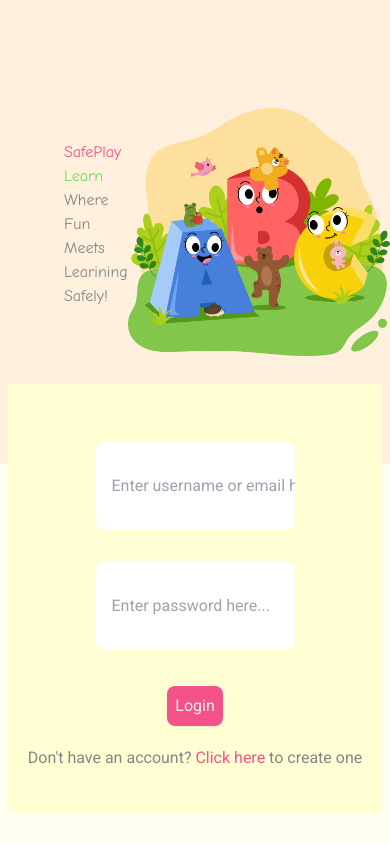
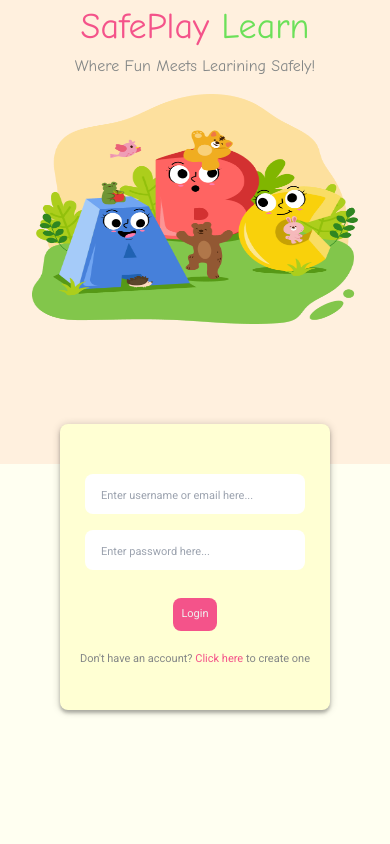
Before and after one commit to yaqeen009/DCIT302-Semester-Project, a React (Vite) app in the folder frontend/: page / in a window 390 px wide. Built offline with nearby package versions, Linux system fonts and the light colour scheme.

Commit message:
Complete Login Responsiveness

```diff
--- a/frontend/src/components/button.jsx
+++ b/frontend/src/components/button.jsx
@@ -1,6 +1,6 @@
 const Button = ({btnName, btnFunction, btnType}) => {
     return (
-        <div className="font-roboto bg-primary-400 w-fit m-5 p-2 rounded-lg text-tertiary-400 shadow-sm hover:text-tertiary-400  hover:bg-secondary-400">
+        <div className="font-roboto bg-primary-400 text-mobile-label md:text-tablet-label xl:text-label w-fit m-5 p-2 rounded-lg text-tertiary-400 shadow-1dp hover:text-tertiary-400  hover:bg-secondary-400">
             <button type={btnType} onClick={btnFunction}>{btnName}</button>
         </div>
      );
--- a/frontend/src/components/login.jsx
+++ b/frontend/src/components/login.jsx
@@ -9,7 +9,7 @@ const Login = ({ toggle, isOpen }) => {
   return (
     <div>
       {isOpen ? (
-        <div className="form xl:my-[88px] bg-secondary-300 w-fit h-fit xl:py-[20vh] py-[5vh] px-5 align-middle xl:ml-[105px]">
+        <div className="form xl:my-[88px] bg-secondary-300 w-fit h-fit xl:py-[20vh] md:py-[5vh] py-[5vh] px-5 align-middle xl:ml-[50px] shadow-2dp rounded-lg">
           <form
             onSubmit={btnFunction}
             className="flex flex-col items-center font-roboto"
@@ -17,19 +17,19 @@ const Login = ({ toggle, isOpen }) => {
             <input
               type="text"
               placeholder="Enter username or email here..."
-              className="xl:placeholder:text-label md:placeholder:text-tablet-label sm:placeholder:text-mobile-label xl:w-[456px] md:w-[330px] xl:h-16 md:h-8 py-8 pl-4 rounded-lg my-4"
+              className="xl:placeholder:text-label md:placeholder:text-tablet-label placeholder:text-mobile-label xl:w-[456px] md:w-[330px] w-[220px] xl:h-16 md:h-8 h-4 py-5 md:py-6 xl:py-8 pl-4 rounded-lg md:my-4 xl:my-4 my-2"
               required
             />
             <input
               type="text"
               placeholder="Enter password here..."
-              className="xl:placeholder:text-label md:placeholder:text-tablet-label sm:placeholder:text-mobile-label xl:w-[456px] md:w-[330px] xl:h-16 md:h-8 py-8 pl-4 rounded-lg my-4"
+              className="xl:placeholder:text-label md:placeholder:text-tablet-label placeholder:text-mobile-label xl:w-[456px] md:w-[330px] w-[220px] xl:h-16 md:h-8 h-4 py-5 md:py-6 xl:py-8 pl-4 rounded-lg md:my-4 xl:my-4 my-2"
               required
             />
             <Button btnName={"Login"} btnType={"submit"} />
-            <p className="text-tertiary-300 text-label">
+            <p className="text-tertiary-300 xl:text-label md:text-tablet-label text-mobile-label ">
               Don't have an account?{" "}
-              <button onClick={toggle} className="text-primary-400">
+              <button onClick={toggle} className="text-primary-400 xl:text-label md:text-tablet-label text-mobile-label">
                 Click here
               </button>{" "}
               to create one
--- a/frontend/src/components/signup.jsx
+++ b/frontend/src/components/signup.jsx
@@ -10,39 +10,39 @@ const SignUp = ({ toggle, isOpen }) => {
   return (
     <div>
       {isOpen ? (
-        <div className="form xl:my-[88px] bg-secondary-300 w-fit h-fit xl:py-[20vh] py-[2vh] px-5 align-middle xl:ml-[105px]">
+        <div className="form xl:my-[88px] bg-secondary-300 w-fit h-fit xl:py-[10vh] md:py-[5vh] py-[2vh] px-5 align-middle xl:ml-[50px] shadow-2dp rounded-lg">
           <form onSubmit={btnFunction} className="flex flex-col items-center font-roboto">
             <input
               type="email"
               placeholder="Enter email here..."
-              className="xl:placeholder:text-label md:placeholder:text-tablet-label sm:placeholder:text-mobile-label xl:w-[456px] md:w-[330px] xl:h-16 md:h-8 py-8 pl-4 rounded-lg my-4"
+              className="xl:placeholder:text-label md:placeholder:text-tablet-label placeholder:text-mobile-label xl:w-[456px] md:w-[330px] w-[220px] xl:h-16 md:h-8 h-4 py-5 md:py-6 xl:py-8 pl-4 rounded-lg md:my-4 xl:my-4 my-2"
               required
             />
             <input
               type="text"
               placeholder="Enter username here..."
-              className="xl:placeholder:text-label md:placeholder:text-tablet-label sm:placeholder:text-mobile-label xl:w-[456px] md:w-[330px] xl:h-16 md:h-8 py-8 pl-4 rounded-lg my-4"
+              className="xl:placeholder:text-label md:placeholder:text-tablet-label placeholder:text-mobile-label xl:w-[456px] md:w-[330px] w-[220px] xl:h-16 md:h-8 h-4 py-5 md:py-6 xl:py-8 pl-4 rounded-lg md:my-4 xl:my-4 my-2"
               required
             />
             <input
               type="text"
               placeholder="Enter password here..."
-              className="xl:placeholder:text-label md:placeholder:text-tablet-label sm:placeholder:text-mobile-label xl:w-[456px] md:w-[330px] xl:h-16 md:h-8 py-8 pl-4 rounded-lg my-4"
+              className="xl:placeholder:text-label md:placeholder:text-tablet-label placeholder:text-mobile-label xl:w-[456px] md:w-[330px] w-[220px] xl:h-16 md:h-8 h-4 py-5 md:py-6 xl:py-8 pl-4 rounded-lg md:my-4 xl:my-4 my-2"
               required
             />
             <input
               type="text"
               placeholder="Confirm password"
-              className="xl:placeholder:text-label md:placeholder:text-tablet-label sm:placeholder:text-mobile-label xl:w-[456px] md:w-[330px] xl:h-16 md:h-8 py-8 pl-4 rounded-lg my-4"
+              className="xl:placeholder:text-label md:placeholder:text-tablet-label placeholder:text-mobile-label xl:w-[456px] md:w-[330px] w-[220px] xl:h-16 md:h-8 h-4 py-5 md:py-6 xl:py-8 pl-4 rounded-lg md:my-4 xl:my-4 my-2"
               required
             />
             <Button
               btnName={"Create Account"}
               btnType={"submit"}
             />
-            <p className="text-tertiary-300 sm:text-mobile-label md:text-tablet-label xl:text-label">
+            <p className="text-tertiary-300 xl:text-label md:text-tablet-label text-mobile-label ">
               Already have an account?
-              <button onClick={toggle} className="text-primary-400">Click here</button>{" "}
+              <button onClick={toggle} className="text-primary-400 xl:text-label md:text-tablet-label text-mobile-label">Click here</button>{" "}
               to create one
             </p>
           </form>
--- a/frontend/src/pages/signIn.jsx
+++ b/frontend/src/pages/signIn.jsx
@@ -18,20 +18,20 @@ const SignIn = () => {
   }
   return (
     <div className="login font-comic">
-      <div className="flex flex-col xl:flex-row xl:mx-[10vw] h-[100vh]">
-        <div className="info flex xl:flex-col px-16 items-center bg-secondary-100 h-[55vh]">
-          <div className="mb-4">
-            <h1 className="text-primary-400 sm:text-mobile-display md:text-tablet-display xl:text-display">
+      <div className="flex flex-col xl:flex-row xl:mx-[10vw] h-[100vh] xl:items-center">
+        <div className="info flex flex-col md:flex-row xl:flex-col px-8 items-center bg-secondary-100 xl:bg-secondary-200 xl:h-fit h-[55vh]">
+          <div className="mb-4 md:mr-5 text-center xl:text-start ">
+            <h1 className="text-primary-400 text-mobile-display md:text-tablet-display xl:text-display">
               SafePlay <span className="text-primary-100">Learn</span>
             </h1>
             <h2 className="sm:text-mobile-title md:text-tablet-title xl:text-title text-tertiary-300">
               Where Fun Meets Learining Safely!
             </h2>
           </div>
-          <img className="xl:w-[499px] md:w-[400px] lg:w-[488px] sm:w-[348px]" src={illustration} />
+          <img className="xl:w-[499px] xl:h-fit md:w-[400px] md:h-fit lg:w-[488px] w-[348px] h-[230px]" src={illustration} />
         </div>
         {/* display login form as default and signup form on button click */}
-        <div className="form flex justify-around -mt-20">
+        <div className="form flex justify-around xl:justify-normal -mt-10 md:-mt-20 xl:mt-0">
           {isSignUp ? (
             <SignUp isOpen={isSignUp} toggle={()=>toggle(isSignUp)} />
           ) : (
```
